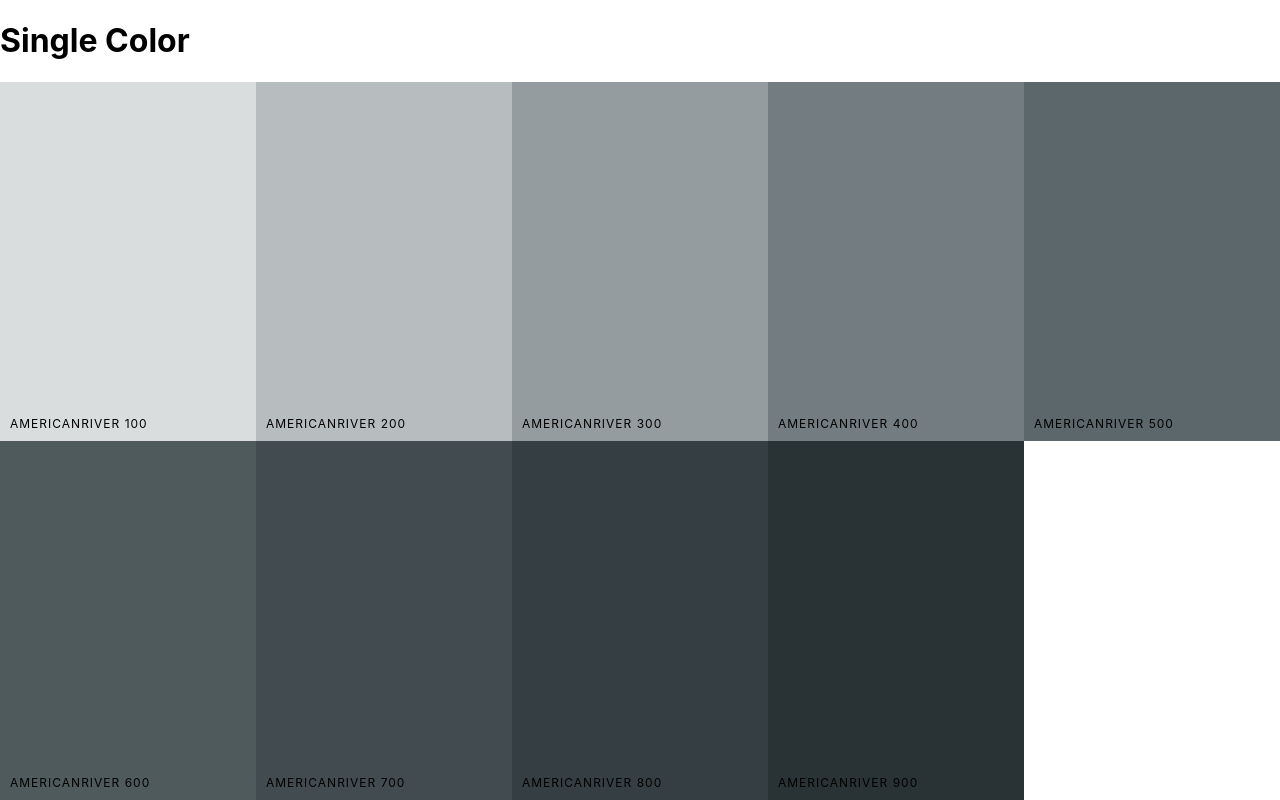
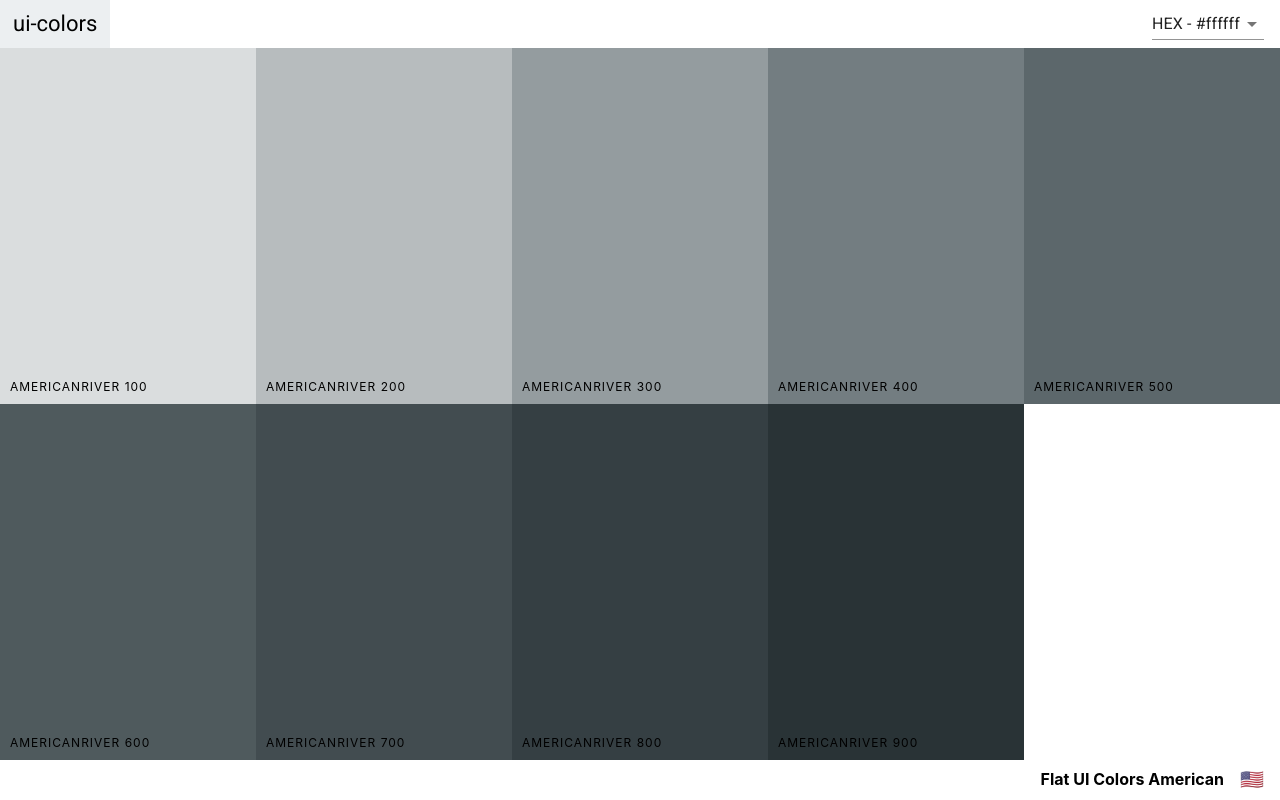
Before and after one commit to nsaicharan/colt-colors, a React (Create React App) app: page /palette/flat-ui-colors-american/americanriver in a window 1280 px wide. Built offline with nearby package versions, Linux system fonts and the light colour scheme.

Commit message:
Add navbar & footer to single color pallete

```diff
--- a/src/Navbar.js
+++ b/src/Navbar.js
@@ -10,7 +10,7 @@ import Slider from "rc-slider";
 import "rc-slider/assets/index.css";
 import "./Navbar.css";
 
-function Navbar({ level, changeLevel, changeFormat }) {
+function Navbar({ level, changeLevel, changeFormat, showingAllColors }) {
   const [format, setFormat] = useState("hex");
   const [open, setOpen] = useState(false);
 
@@ -30,6 +30,7 @@ function Navbar({ level, changeLevel, changeFormat }) {
         <Link to="/">ui-colors</Link>
       </div>
 
+      {showingAllColors && (
         <div className="slider-container">
           <span>Level: {level}</span>
 
@@ -43,6 +44,7 @@ function Navbar({ level, changeLevel, changeFormat }) {
             />
           </div>
         </div>
+      )}
 
       <div className="select-container">
         <Select value={format} onChange={handleFormatChange}>
--- a/src/Palette.js
+++ b/src/Palette.js
@@ -1,6 +1,7 @@
 import React, { useState } from "react";
 import ColorBox from "./ColorBox";
 import Navbar from "./Navbar";
+import PaletteFooter from "./PaletteFooter";
 import "./Palette.css";
 
 function Palette({ palette }) {
@@ -31,14 +32,12 @@ function Palette({ palette }) {
         level={level}
         changeLevel={changeLevel}
         changeFormat={changeFormat}
+        showingAllColors={true}
       />
 
       <div className="Palette-colors">{colorBoxes}</div>
 
-      <footer className="Palette-footer">
-        {palette.name}
-        <span className="emoji">{palette.emoji}</span>
-      </footer>
+      <PaletteFooter paletteName={palette.name} emoji={palette.emoji} />
     </div>
   );
 }
--- /dev/null
+++ b/src/PaletteFooter.js
@@ -0,0 +1,12 @@
+import React from "react";
+
+function PaletteFooter({ paletteName, emoji }) {
+  return (
+    <footer className="Palette-footer">
+      {paletteName}
+      <span className="emoji">{emoji}</span>
+    </footer>
+  );
+}
+
+export default PaletteFooter;
--- a/src/SingleColorPalette.js
+++ b/src/SingleColorPalette.js
@@ -1,7 +1,15 @@
 import React, { useState } from "react";
 import ColorBox from "./ColorBox";
+import Navbar from "./Navbar";
+import PaletteFooter from "./PaletteFooter";
 
 function SingleColorPalette(props) {
+  const [format, setFormat] = useState("hex");
+
+  function changeFormat(val) {
+    setFormat(val);
+  }
+
   function gatherShades(palette, colorToFilterBy) {
     let shades = [];
     let allColors = palette.colors;
@@ -21,15 +29,19 @@ function SingleColorPalette(props) {
     <ColorBox
       key={color.name}
       name={color.name}
-      background={color.hex}
+      background={color[format]}
       showLink={false}
     />
   ));
 
   return (
     <div className="Palette">
-      <h1>Single Color</h1>
+      <Navbar changeFormat={changeFormat} showingAllColors={false} />
       <div className="Palette-colors">{colorBoxes}</div>
+      <PaletteFooter
+        paletteName={props.palette.name}
+        emoji={props.palette.emoji}
+      />
     </div>
   );
 }
```
Lines whose indentation alone changed are shown as unchanged.
